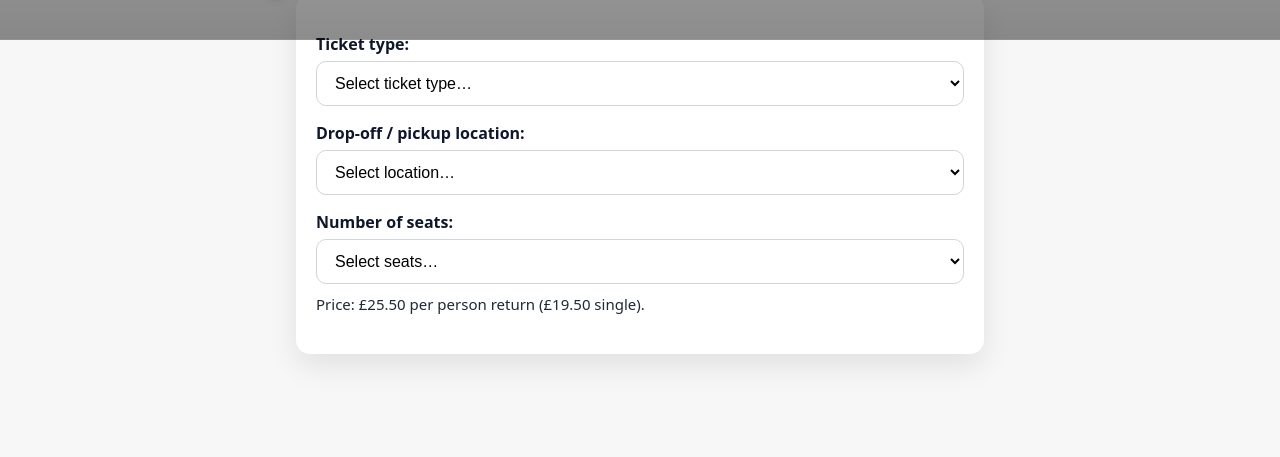
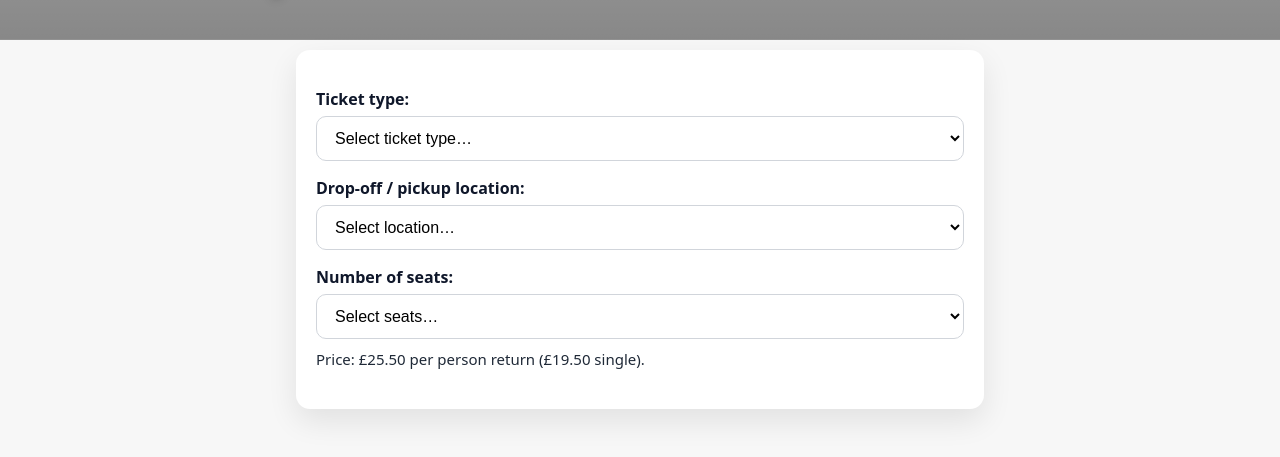
Before and after one commit to woody1888/book.html, a plain HTML site: page index.html in a window 1280 px wide. Shown: the part 133-590 px from the top of the page. Drawn offline with Linux system fonts and the light colour scheme.

Commit message:
Update index.html

```diff
--- a/index.html
+++ b/index.html
@@ -50,7 +50,7 @@
     }
 
     /* ---------- LAYOUT ---------- */
-    .page { max-width: 720px; margin: -45px auto 48px; padding: 0 16px; }
+    .page { max-width: 720px; margin: 10px auto 48px; padding: 0 16px; }
     .card {
       background:var(--card);
       border-radius: var(--radius);
```
